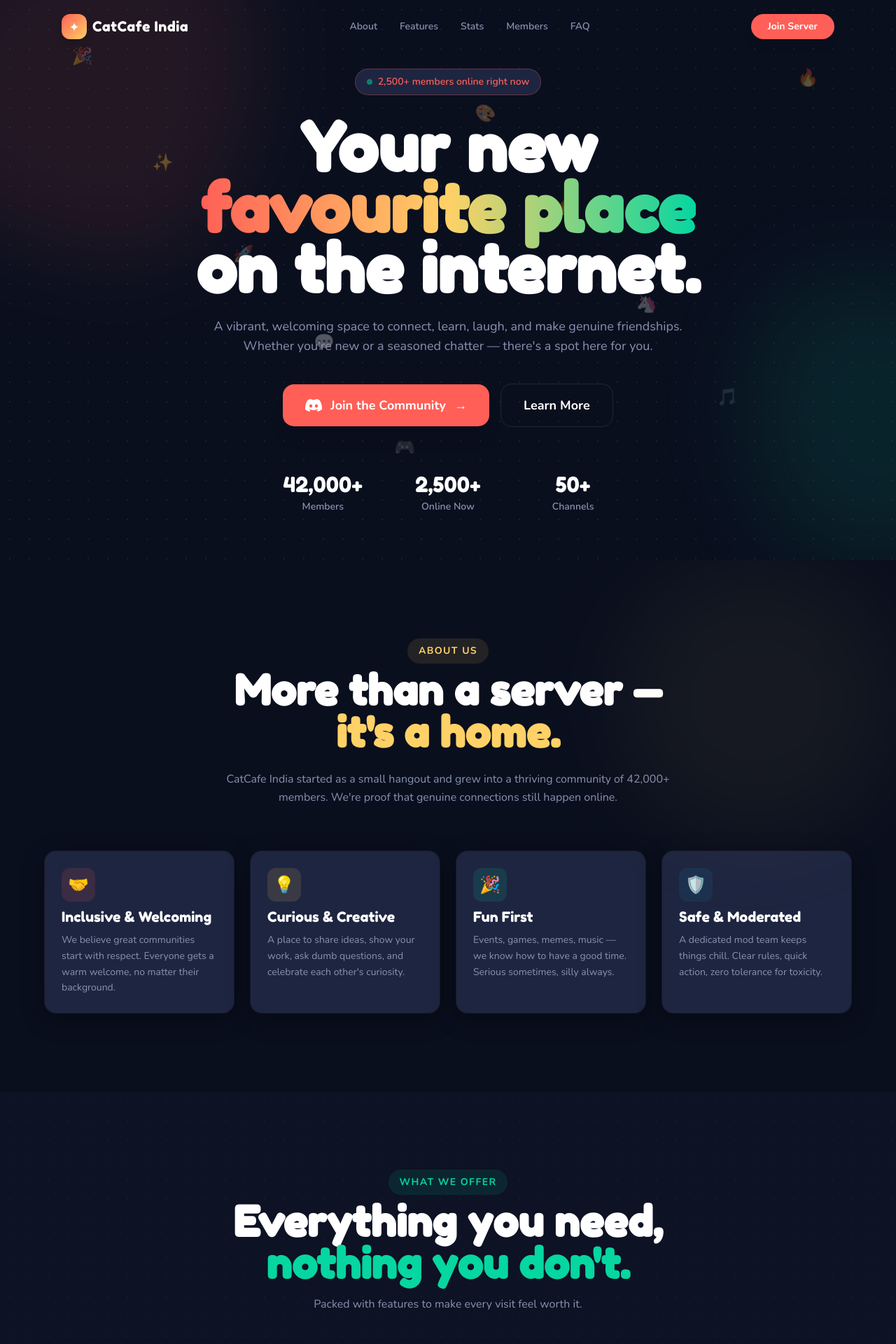
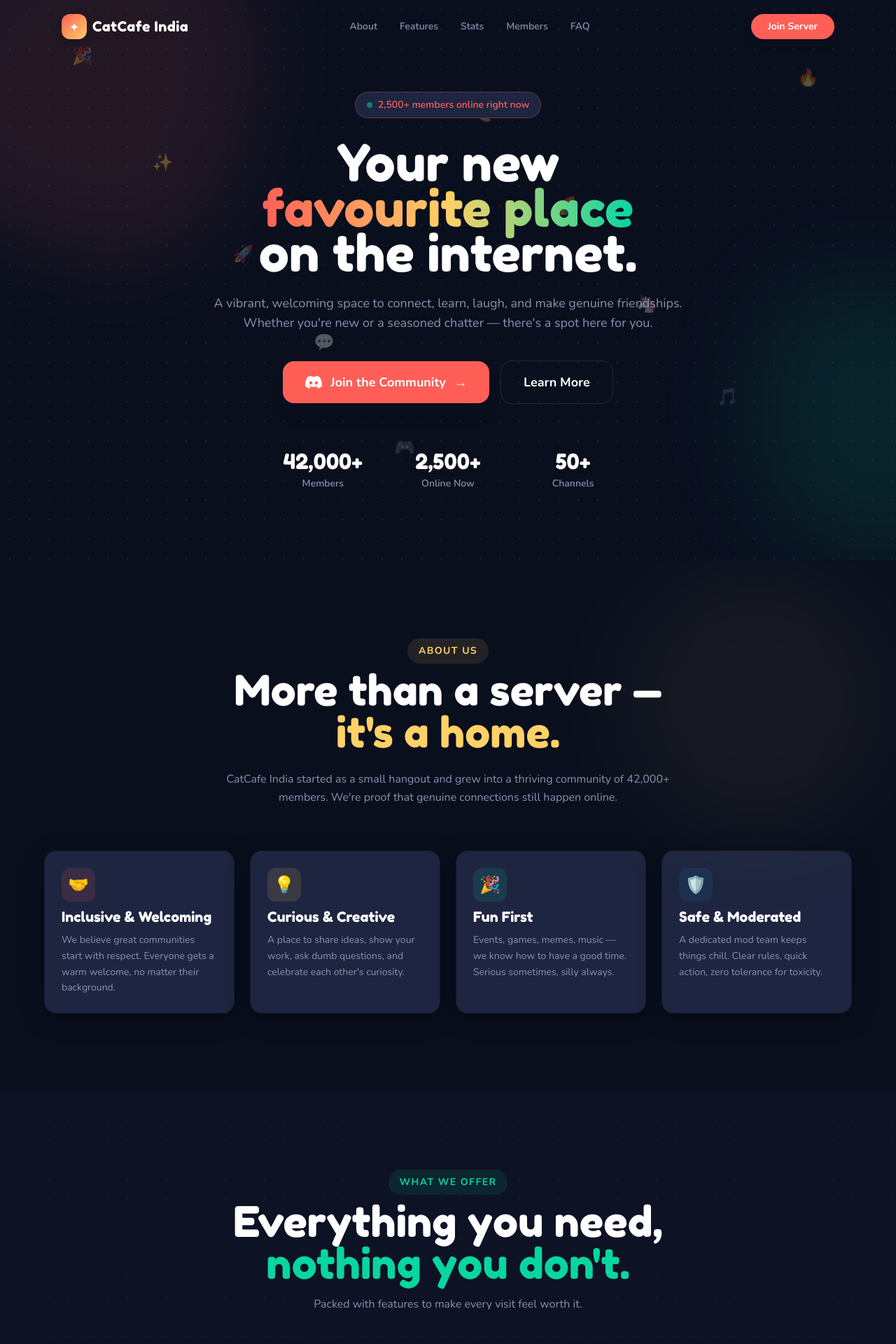
Before and after one commit to visrm/CatCafe-Discord, a Next.js app: page / in a window 1280 px wide. Shown: the top 1920 px of the page at 70% size. Built offline with nearby package versions, Linux system fonts and the light colour scheme.

Commit message:
chore: font adjustments

```diff
--- a/src/components/About.tsx
+++ b/src/components/About.tsx
@@ -39,7 +39,7 @@
           <span className="inline-block px-4 py-2 rounded-full bg-[#FFD166]/10 text-[#FFD166] text-sm font-bold uppercase tracking-widest mb-2">
             About Us
           </span>
-          <h2 className="font-display font-bold text-5xl md:text-6xl text-white mb-6">
+          <h2 className="font-display font-medium text-5xl md:text-6xl text-white mb-6">
             More than a server —<br />
             <span className="text-[#FFD166]">it's a home.</span>
           </h2>
--- a/src/components/FAQ.tsx
+++ b/src/components/FAQ.tsx
@@ -72,7 +72,7 @@
           <span className="inline-block px-4 py-2 rounded-full bg-[#FFD166]/10 text-[#FFD166] text-sm font-bold uppercase tracking-widest mb-2">
             FAQ
           </span>
-          <h2 className="font-display font-semibold text-5xl md:text-6xl text-white mb-4">
+          <h2 className="font-display font-medium text-5xl md:text-6xl text-white mb-4">
             Got questions?<br />
             <span className="text-[#FFD166]">We got answers.</span>
           </h2>
--- a/src/components/Features.tsx
+++ b/src/components/Features.tsx
@@ -54,7 +54,7 @@
           <span className="inline-block px-4 py-2 rounded-full bg-[#06D6A0]/10 text-[#06D6A0] text-sm font-bold uppercase tracking-widest mb-2">
             What We Offer
           </span>
-          <h2 className="font-display font-semibold text-5xl md:text-6xl text-white mb-4">
+          <h2 className="font-display font-medium text-5xl md:text-6xl text-white mb-4">
             Everything you need,<br />
             <span className="text-[#06D6A0]">nothing you don't.</span>
           </h2>
--- a/src/components/Hero.tsx
+++ b/src/components/Hero.tsx
@@ -49,7 +49,7 @@
 
         {/* Headline */}
         <h1
-          className="font-display font-semibold text-6xl sm:text-7xl md:text-8xl leading-none mb-6"
+          className="font-display font-medium text-6xl sm:text-7xl md:text-7xl leading-none mb-6"
           style={{ lineHeight: 0.9 }}
         >
           <span className="text-white">Your new</span>
--- a/src/components/JoinCTA.tsx
+++ b/src/components/JoinCTA.tsx
@@ -29,7 +29,7 @@
                   ))}
                 </div>
 
-                <h2 className="font-display font-semibold text-5xl md:text-6xl text-white mb-4 leading-tight">
+                <h2 className="font-display font-medium text-5xl md:text-6xl text-white mb-4 leading-tight">
                   Ready to join the
                   <br />
                   <span className="bg-gradient-to-r from-[#FF5F57] to-[#FFD166] bg-clip-text text-transparent">
--- a/src/components/Stats.tsx
+++ b/src/components/Stats.tsx
@@ -105,7 +105,7 @@
             <span className="inline-block px-4 py-2 rounded-full bg-[#FF5F57]/10 text-[#FF5F57] text-sm font-bold uppercase tracking-widest mb-2">
               By the Numbers
             </span>
-            <h2 className="font-display font-semibold text-5xl md:text-6xl text-white">
+            <h2 className="font-display font-medium text-5xl md:text-6xl text-white">
               The proof is in
               <br />
               <span className="text-[#FF5F57]">the people.</span>
--- a/src/components/Testimonials.tsx
+++ b/src/components/Testimonials.tsx
@@ -52,7 +52,7 @@
           <span className="inline-block px-4 py-2 rounded-full bg-[#118AB2]/15 text-[#118AB2] text-sm font-bold uppercase tracking-widest mb-2">
             Member Voices
           </span>
-          <h2 className="font-display font-semibold text-5xl md:text-6xl text-white mb-4">
+          <h2 className="font-display font-medium text-5xl md:text-6xl text-white mb-4">
             Don't take our word,<br />
             <span className="text-[#118AB2]">see theirs.</span>
           </h2>
```
